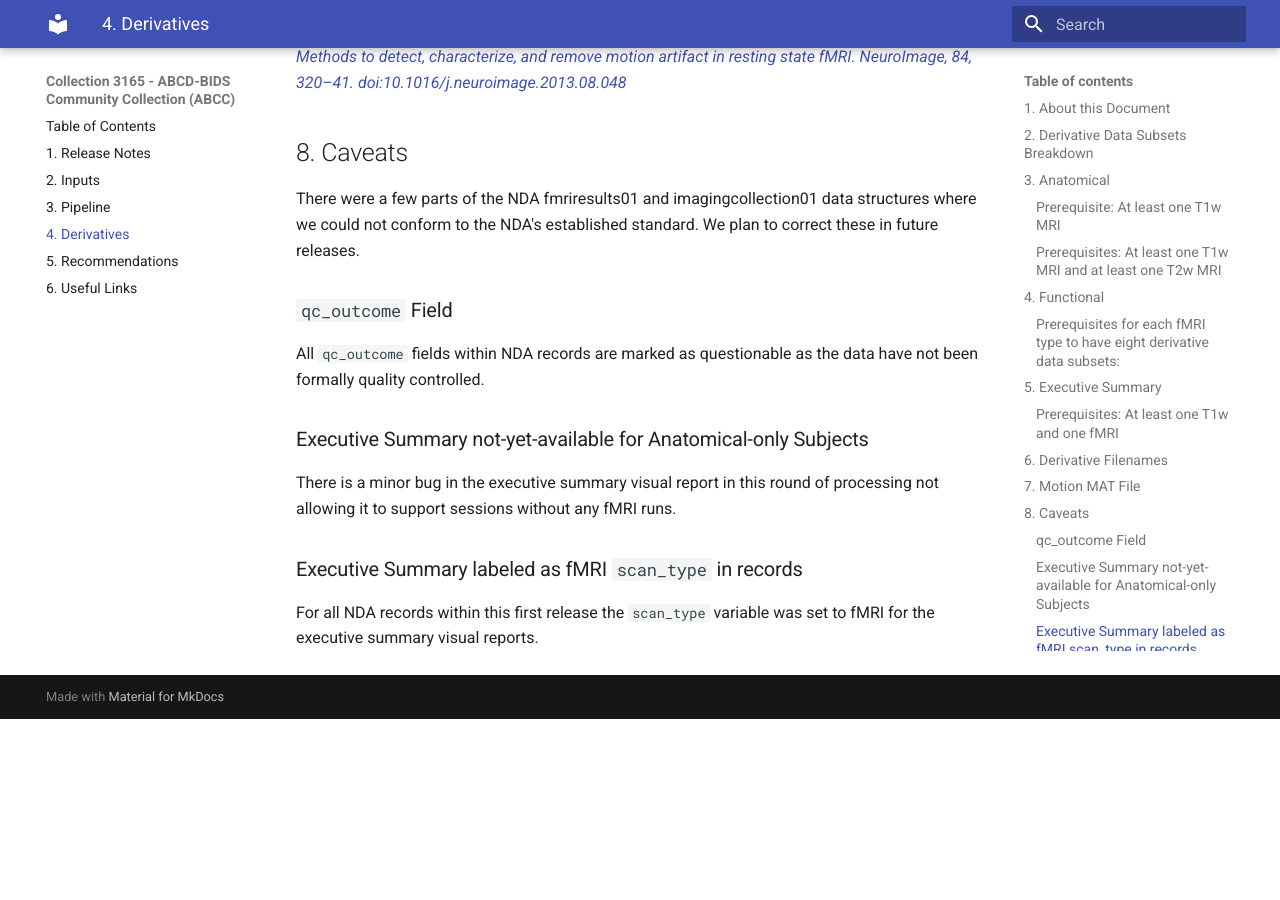
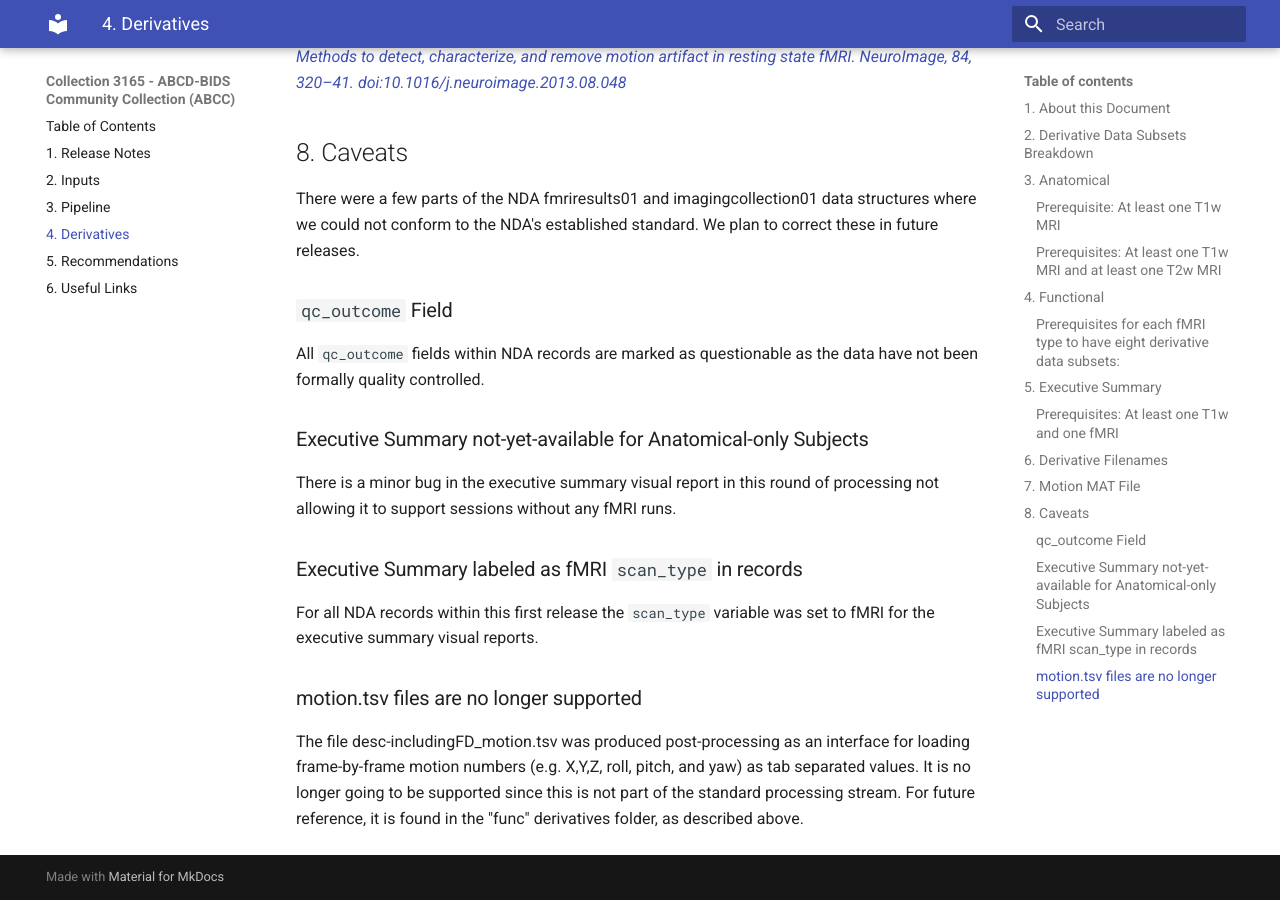
Before and after one commit to ABCD-STUDY/nda-abcd-collection-3165, an MkDocs documentation site: the page built from docs/derivatives.md, in a window 1280 px wide and 900 px high, scrolled down 7586 px. Built offline with MkDocs 1.6.1 and Material for MkDocs 9.7.7, drawn with Linux system fonts in a browser that asks for light colours; old or Windows-style settings are respelled for this version of MkDocs; before the commit the page ends 8305 px from its top, so only the background shows below that.

Commit message:
added comment about not maintaining the tsv files

```diff
--- a/docs/derivatives.md
+++ b/docs/derivatives.md
@@ -254,3 +254,7 @@ There is a minor bug in the executive summary visual report in this round of pro
 ### Executive Summary labeled as fMRI `scan_type` in records
 
 For all NDA records within this first release the `scan_type` variable was set to fMRI for the executive summary visual reports.
+
+### motion.tsv files are no longer supported
+
+The file desc-includingFD_motion.tsv was produced post-processing as an interface for loading frame-by-frame motion numbers (e.g. X,Y,Z, roll, pitch, and yaw) as tab separated values. It is no longer going to be supported since this is not part of the standard processing stream. For future reference, it is found in the "func" derivatives folder, as described above.
```
